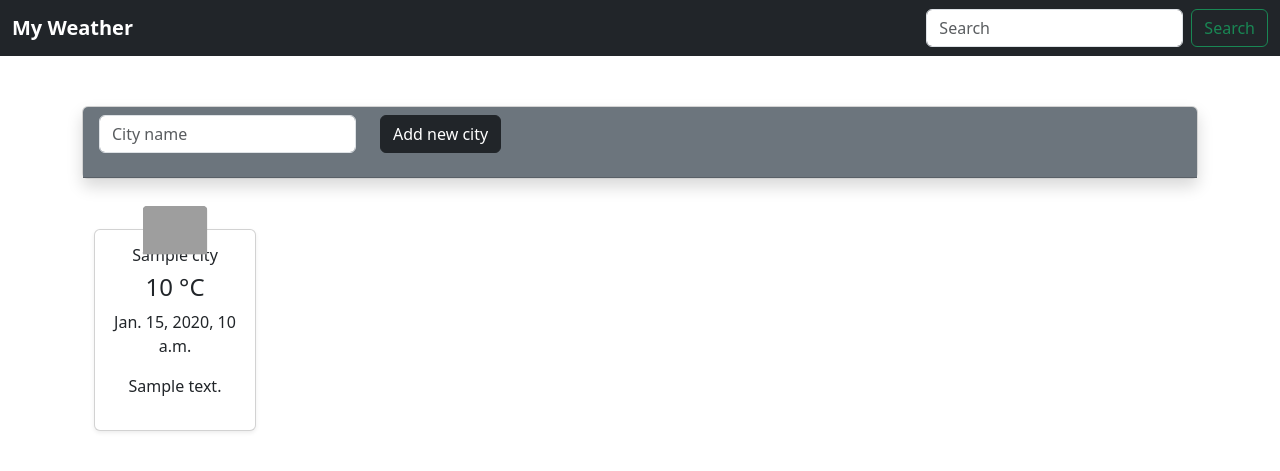
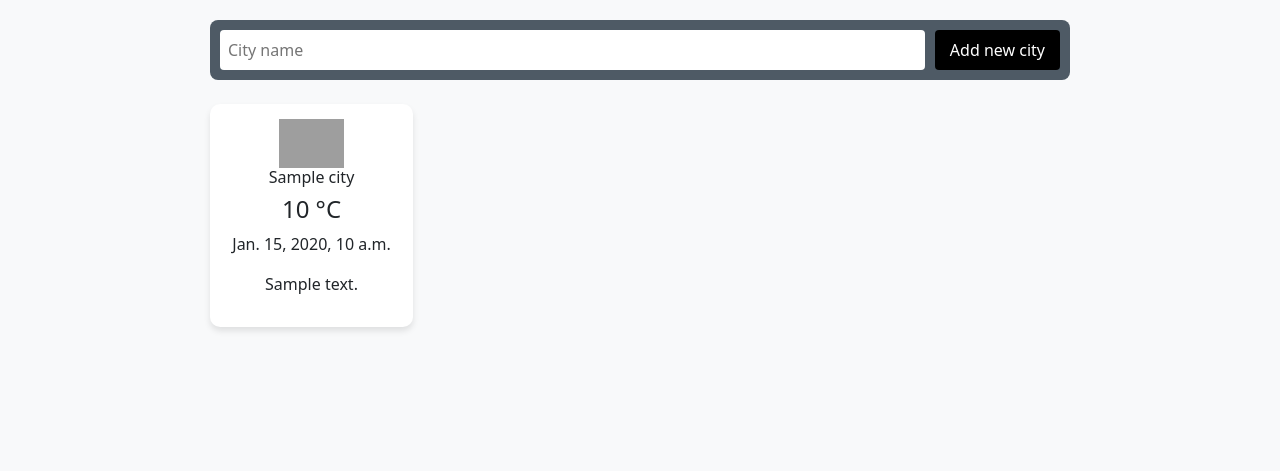
Before and after one commit to horchhany/django-weatherapp-railway, a Django app: template my_app/templates/home.html in a window 1280 px wide. Shown: the top 471 px of the page. Run offline with Django 5.2, Linux system fonts and the light colour scheme; the template is opened without the code that fills it: most values are stand-ins (such as "Sample title", 1, 10 or a date in 2020); grey boxes are pictures that could not be loaded.

Commit message:
Final update UI

```diff
--- a/my_app/templates/base.html
+++ b/my_app/templates/base.html
@@ -9,24 +9,54 @@
     {% endblock title %}
         </title>
     <link href="https://cdn.jsdelivr.net/npm/bootstrap@5.3.3/dist/css/bootstrap.min.css" rel="stylesheet" integrity="sha384-QWTKZyjpPEjISv5WaRU9OFeRpok6YctnYmDr5pNlyT2bRjXh0JMhjY6hW+ALEwIH" crossorigin="anonymous">
-    <style>
-      .card {
-          max-width: 1500px;
+     <!-- Custom CSS -->
+     <style>
+      body {
+          background-color: #f8f9fa;
+      }
+      .weather-container {
+          max-width: 900px;
           margin: auto;
-          margin-top: 50px;
+          padding: 20px;
       }
-      nav a{
-        color: white;
-        text-decoration: none;
-        font-size: 1.2rem;
-        font-weight: bold;
+      .search-bar {
+          background: #4e5a65;
+          padding: 10px;
+          border-radius: 8px;
+          display: flex;
+          align-items: center;
       }
-
+      .search-bar input {
+          flex: 1;
+          border: none;
+          padding: 8px;
+          border-radius: 4px;
+          outline: none;
+      }
+      .search-bar button {
+          margin-left: 10px;
+          background: black;
+          color: white;
+          border: none;
+          padding: 8px 15px;
+          border-radius: 4px;
+          cursor: pointer;
+      }
+      .weather-card {
+          background: white;
+          border-radius: 10px;
+          padding: 15px;
+          box-shadow: 0px 4px 6px rgba(0, 0, 0, 0.1);
+          text-align: center;
+      }
+      .weather-card img {
+          width: 40px;
+      }
   </style>
-
+  <!---->
   </head>
 <body>
-    <nav class="navbar navbar-dark nav-fix bg-dark ">
+    <!--<nav class="navbar navbar-dark nav-fix bg-dark ">
       <div class="container-fluid">
         <a class="navbar-brand" href="{%url 'home'%}">My Weather </a>
         <form class="d-flex" role="search">
@@ -34,7 +64,7 @@
           <button class="btn btn-outline-success" type="submit">Search</button>
         </form>
       </div>
-    </nav>
+    </nav>-->
         {% if messages %}
             {% for message  in messages %}
               {% if message.tags == "success" %}
--- a/my_app/templates/home.html
+++ b/my_app/templates/home.html
@@ -2,49 +2,34 @@
 
 
 {% block title %}
-    Home Pages
+    Weather Today
 {% endblock title %}
 
 {% block content %}
-
-<div class="container">
-    <div class="card shadow">
-        <div class="card-header text-center bg-secondary text-white">
-            <form method="POST" class="row">
+<div class="container weather-container">
+    <!-- Search Bar -->
+    <form method="POST">
+        <div class="search-bar mb-4">
             {% csrf_token %}
-                <div class="col-auto">
-                  <label for="inputcity" class="visually-hidden">City name</label>
-                  <input type="text" name="city" class="form-control" id="inputcity" placeholder="City name">
-                </div>
-                <div class="col-auto">
-                  <button type="submit" class="btn btn-dark mb-3">Add new city</button>
+            <input type="text" name="city" placeholder="City name">
+            <button  type="submit">Add new city</button>
         </div>
     </form>
-        </div>
-        <!-- Weather card Container -->
 
-    </div>
-    <div class="container">
-        <!-- Main Content -->
-        <div class="col-md-12">
-            <div class="row">
+    <!-- Weather Cards Grid -->
+    <div class="row g-3">
         {% for weather in weather_data  %}
-                <div class="col-sm-2">
-                    <div class="card shadow-sm ">
-                        <div class="position-absolute  start-50 translate-middle">
+        <div class="col-md-4 col-lg-3">
+            <div class="weather-card">
                 <img src="http://openweathermap.org/img/w/{{ weather.icon }}.png" style="width: 65px; " class="card-img-top center" alt="Card Image">
-                        </div>
-                        <div class="card-body">
-                            <h6 class="card-title" style="text-align: center;">{{weather.city}}</h6>
-                            <h4 class="card-text" style="text-align: center;">{{weather.temperature}} °C</h4>
+                <h6 style="text-align: center;">{{weather.city}}</h6>
+                <h4 style="text-align: center;">{{weather.temperature}} °C</h4>
                 <p style="text-align: center;">{{ weather.local_time }}</p>
                 <p style="text-align: center;">{{weather.description}}</p>
-                        </div>
             </div>
         </div>
         {% endfor %}
     </div>
 </div>
-    </div>
-</div>
+
 {% endblock content %}
```
Also changed, not shown: requirment.txt (added, +14 -0 lines). Lines whose indentation alone changed are shown as unchanged.
